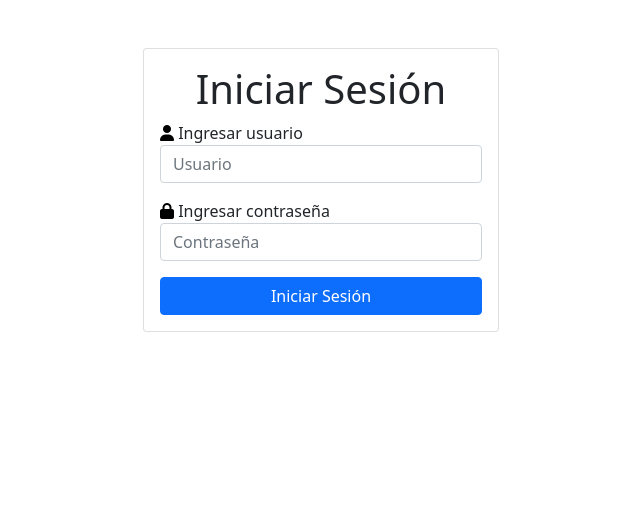
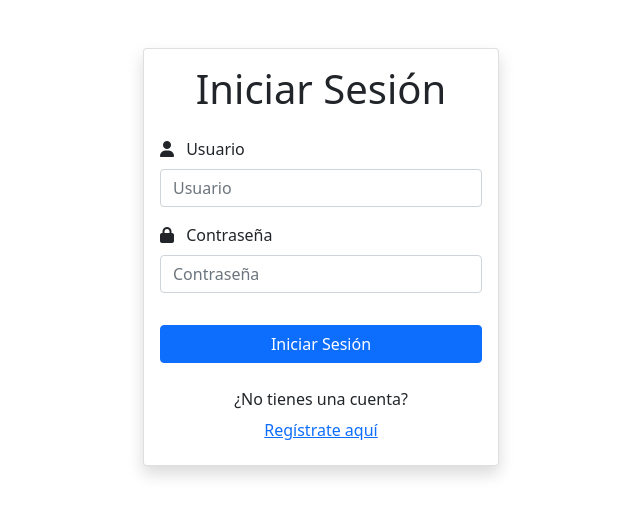
Before and after one commit to Carlos-Leguizamo/TechManage, a Django app: page /signin/ in a window 1280 px wide. Shown: the part 56-572 px from the top of the page, without its empty margins (319-959 px from the left). Run offline with Django 5.2, Linux system fonts and the light colour scheme; some libraries are stand-ins or nearby versions.

Commit message:
Front de las vistas de enviar y verificar token para poder registrarse

```diff
--- a/tasks/templates/base.html
+++ b/tasks/templates/base.html
@@ -39,7 +39,7 @@
             </li>
 
             <li class="nav-item mx-4">
-              <a href="/send-code" class="nav-link">Resgitrarse</a>
+              <a href="/send-token" class="nav-link">Resgitrarse</a>
             </li>
 
             <li class="nav-item">
--- a/tasks/templates/signin.html
+++ b/tasks/templates/signin.html
@@ -1,35 +1,42 @@
-{% extends 'base.html' %}
-
-{% block content %}
-
-
-
+{% extends 'base.html' %} {% block content %}
 
 <main class="container">
   <div class="row">
-        <section class="col-md-4 offset-md-4 mt-5">
-            <form action="/signin/" method="POST"  class="card card-body">
+    <section class="col-md-6 col-lg-4 offset-md-3 offset-lg-4 mt-5">
+      <div class="card shadow">
+        <div class="card-body">
+          <h1 class="text-center mb-4">Iniciar Sesión</h1>
 
-                {% csrf_token %}
-
-                <h1 class="text-center">Iniciar Sesión</h1>
-
-
-                    <!--Token de seguridad midlleware-->
+          <form action="/signin/" method="POST">
             {% csrf_token %}
 
             <div class="mb-3">
-                        <label for="username"><i class="fa-solid fa-user" style="color: #000000;"></i> Ingresar usuario</label>
-                      <input type="text" name="username" id="username" class="form-control" placeholder="Usuario" required>
+              <label for="username" class="form-label">
+                <i class="fa-solid fa-user me-2"></i> Usuario
+              </label>
+              <input
+                type="text"
+                name="username"
+                id="username"
+                class="form-control"
+                placeholder="Usuario"
+                required
+              />
             </div>
 
             <div class="mb-3">
-                        <label for="password"> <i class="fa-solid fa-lock" style="color: #000000;"></i> Ingresar contraseña</label>
-                      <input type="password" name="password" id="password" class="form-control" placeholder="Contraseña" required>
+              <label for="password" class="form-label">
+                <i class="fa-solid fa-lock me-2"></i> Contraseña
+              </label>
+              <input
+                type="password"
+                name="password"
+                id="password"
+                class="form-control"
+                placeholder="Contraseña"
+                required
+              />
             </div>
-
-
-
 
             {% if error %}
 
@@ -41,18 +48,21 @@
 
             {% endif %}
 
-
-
-
-                <button class="btn btn-primary">
+            <button class="btn btn-primary w-100 mt-3" type="submit">
               Iniciar Sesión
             </button>
-
-
           </form>
 
-
+          <div class="text-center mt-4">
+            <p class="mb-0">¿No tienes una cuenta?</p>
+            <a href="{% url 'send_token' %}" class="btn btn-link"
+              >Regístrate aquí</a
+            >
+          </div>
+        </div>
+      </div>
     </section>
   </div>
 </main>
+
 {% endblock %}
--- a/tasks/urls.py
+++ b/tasks/urls.py
@@ -1,7 +1,7 @@
 from django.contrib import admin
 from django.urls import path, include
 from tasks import views
-from .views import send_verification_email, verify_token_view
+
 
 
 urlpatterns = [
@@ -9,6 +9,6 @@ urlpatterns = [
     path("register/", views.register, name='register'),
     path("logout/", views.signout, name='logout'),
     path("signin/", views.signin, name='sigin'),
-    path('send-code/', send_verification_email, name='send_code'),
-    path('verify-token/', verify_token_view, name='verify_token'),
+    path('send-token/', views.send_verification_email, name='send_token'),
+    path('verify-token/', views.verify_token_view, name='verify_token'),
 ]
--- a/tasks/views.py
+++ b/tasks/views.py
@@ -10,6 +10,7 @@ from django.shortcuts import render, redirect
 from django.utils import timezone
 from django.conf import settings
 from .models import TokenVerification
+from django.contrib.auth.decorators import login_required #Seguridad de las rutas y no permitir acceso mediantre ellas si no esta logueado
 
 
 # Variables globales para el token y su expiración
@@ -29,7 +30,7 @@ def home(request):
 
 # Logica de registro de Usuarios
 
-
+# @login_required
 def register(request):
     if request.method == "GET":
         return render(request, "signup.html", {
```
Also changed, not shown: tasks/templates/send_token.html (+28 -5 lines), tasks/templates/verify_token.html (+17 -9 lines). Lines whose indentation alone changed are shown as unchanged.
